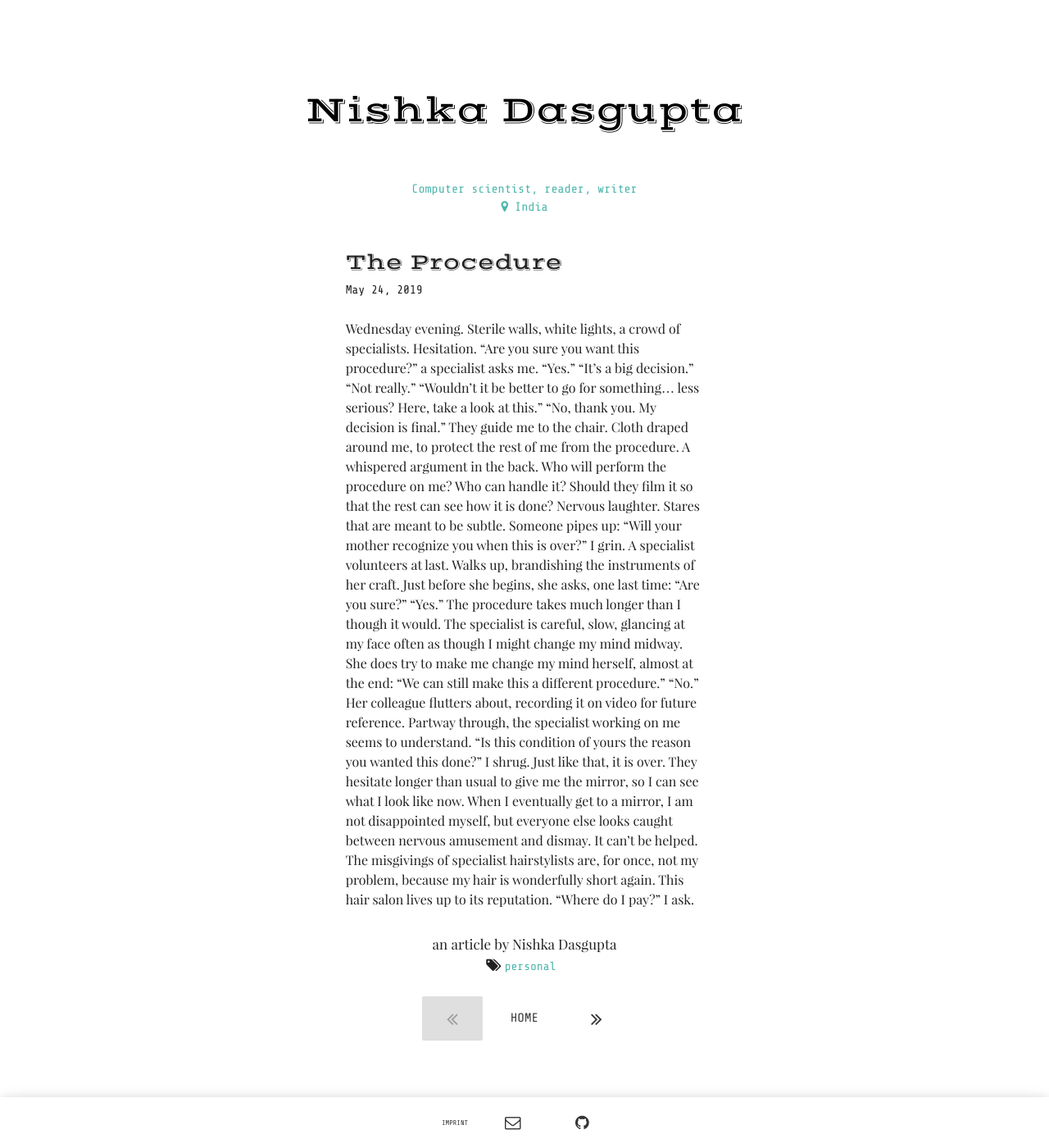
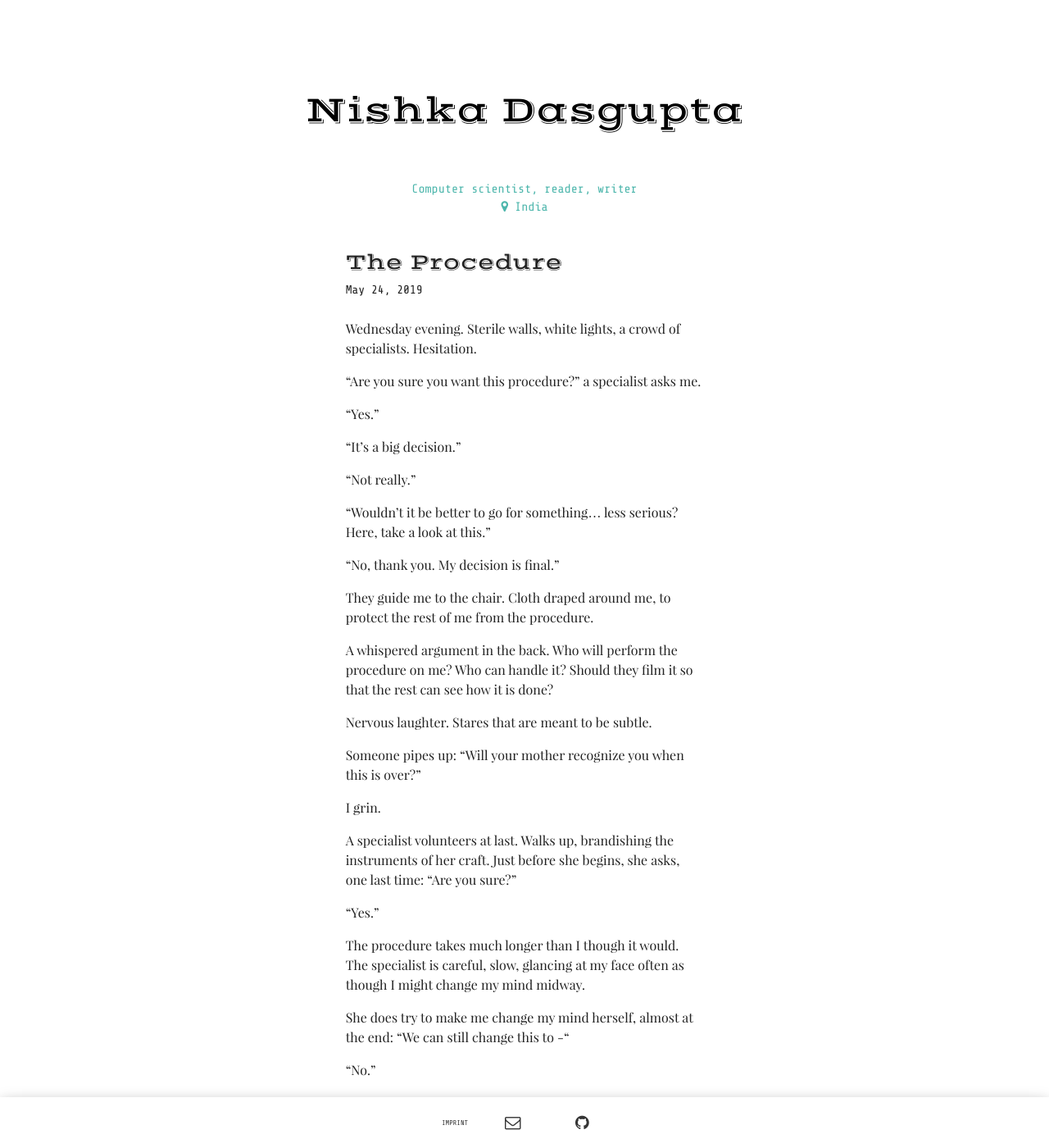
Before and after one commit to lukas-h/material-theme, a Jekyll site: the page built from _posts/2019-05-24-the-procedure.md, in a window 1280 px wide and 1400 px high. Shown: the whole window at 82% size. Built offline with Jekyll 4.4.1, drawn with Linux system fonts in a browser that asks for light colours; some web fonts are replaced; some of the changed text lies outside the part shown.

Commit message:
Formatting

```diff
--- a/_posts/2019-05-24-the-procedure.md
+++ b/_posts/2019-05-24-the-procedure.md
@@ -7,25 +7,47 @@
 ---
 
 Wednesday evening. Sterile walls, white lights, a crowd of specialists. Hesitation.
+
 "Are you sure you want this procedure?" a specialist asks me.
+
 "Yes."
+
 "It’s a big decision."
+
 "Not really."
+
 "Wouldn’t it be better to go for something… less serious? Here, take a look at this."
+
 "No, thank you. My decision is final."
+
 They guide me to the chair. Cloth draped around me, to protect the rest of me from the procedure.
+
 A whispered argument in the back. Who will perform the procedure on me? Who can handle it? Should they film it so that the rest can see how it is done?
+
 Nervous laughter. Stares that are meant to be subtle.
+
 Someone pipes up: "Will your mother recognize you when this is over?"
+
 I grin.
+
 A specialist volunteers at last. Walks up, brandishing the instruments of her craft. Just before she begins, she asks, one last time: "Are you sure?"
+
 "Yes."
+
 The procedure takes much longer than I though it would. The specialist is careful, slow, glancing at my face often as though I might change my mind midway.
-She does try to make me change my mind herself, almost at the end: "We can still make this a different procedure."
+
+She does try to make me change my mind herself, almost at the end: "We can still change this to -"
+
 "No."
+
 Her colleague flutters about, recording it on video for future reference.
+
 Partway through, the specialist working on me seems to understand. "Is this condition of yours the reason you wanted this done?"
+
 I shrug.
+
 Just like that, it is over. They hesitate longer than usual to give me the mirror, so I can see what I look like now.
+
 When I eventually get to a mirror, I am not disappointed myself, but everyone else looks caught between nervous amusement and dismay. It can’t be helped. The misgivings of specialist hairstylists are, for once, not my problem, because my hair is wonderfully short again. This hair salon lives up to its reputation.
+
 "Where do I pay?" I ask.
```
